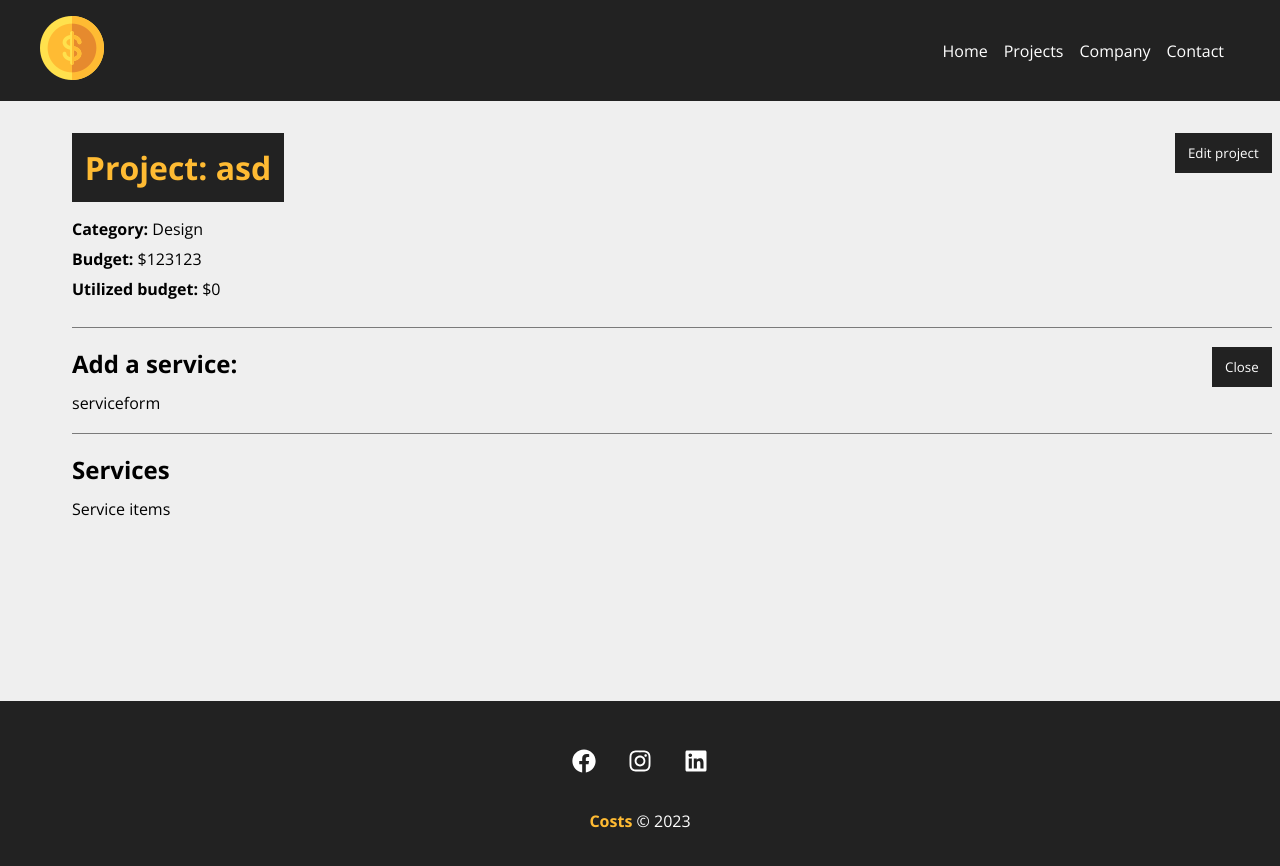
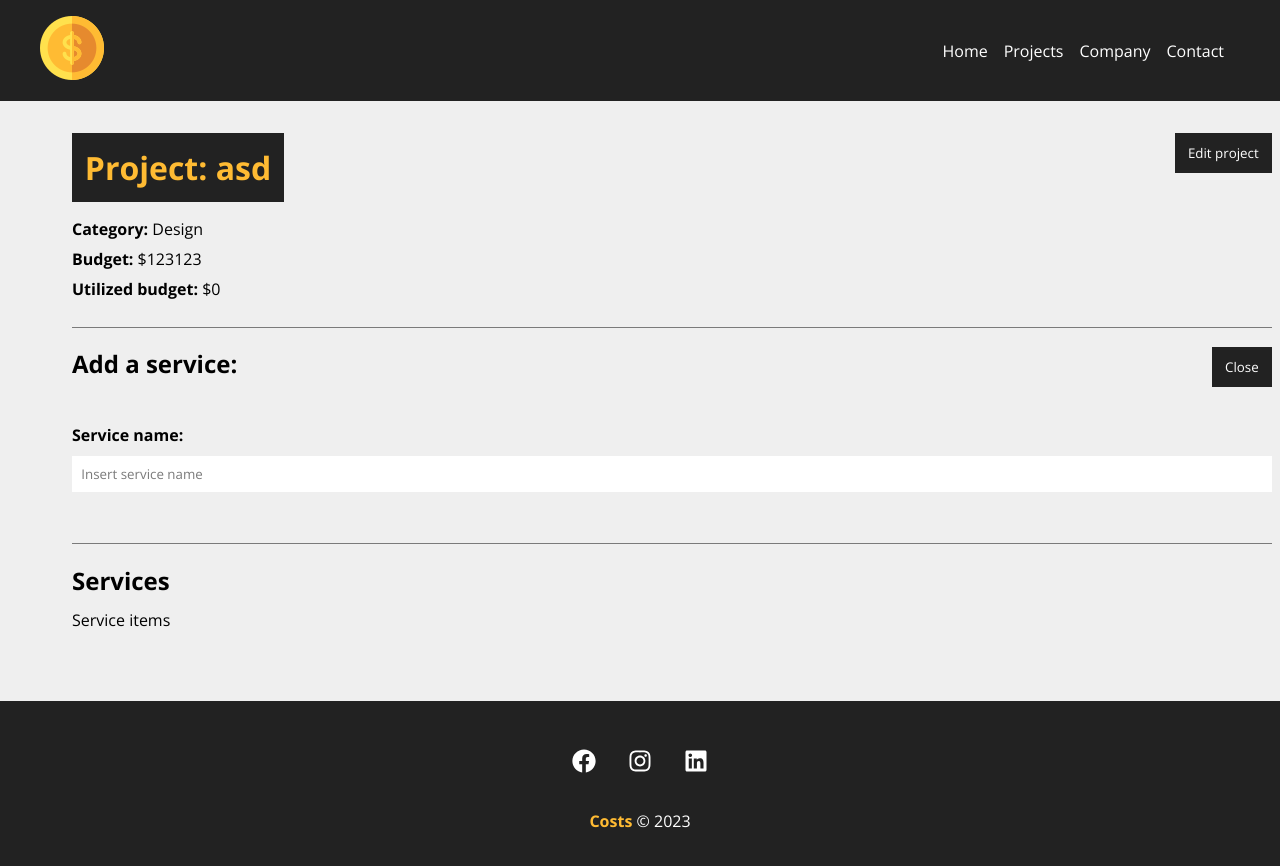
Before and after one commit to vcanedo/costs, a React (Create React App) app: page /project/1 in a window 1280 px wide. Both pictures are taken after a click on the button "Add service". Shown: the top 866 px of the page. Built offline with nearby package versions, Linux system fonts and the light colour scheme; data requests are answered from the project's data file; the HTML template or start-up script is replaced by a standard one.

Commit message:
added ServiceForm.js component

```diff
--- a/src/components/pages/Project.js
+++ b/src/components/pages/Project.js
@@ -7,6 +7,7 @@ import Loading from "../layout/Loading";
 import Container from "../layout/Container";
 import Message from "../layout/Message";
 import ProjectForm from "../project/ProjectForm";
+import ServiceForm from "../service/ServiceForm";
 
 function Project() {
   const { id } = useParams()
@@ -109,9 +110,7 @@ function Project() {
             </button>
             <div className={styles.project_info}>
               {showServiceForm && (
-                <div>
-                  serviceform
-                </div>
+                <ServiceForm  />
               )}
             </div>
           </div>
--- /dev/null
+++ b/src/components/service/ServiceForm.js
@@ -0,0 +1,32 @@
+import { useState } from 'react';
+
+import Input from '../form/Input'
+import SubmitButton from '../form/SubmitButton';
+
+import styles from '../project/ProjectForm.module.css'
+
+function ServiceForm() {
+
+  function submit() {
+
+  }
+
+  function handleChange() {
+
+  }
+
+  return (
+    <form onSubmit={submit} className={styles.form}>
+      <Input
+        type="text"
+        text="Service name"
+        name="name"
+        placeholder="Insert service name"
+        handleOnChange={handleChange}
+      />
+    </form>
+  )
+}
+
+
+export default ServiceForm;
```
